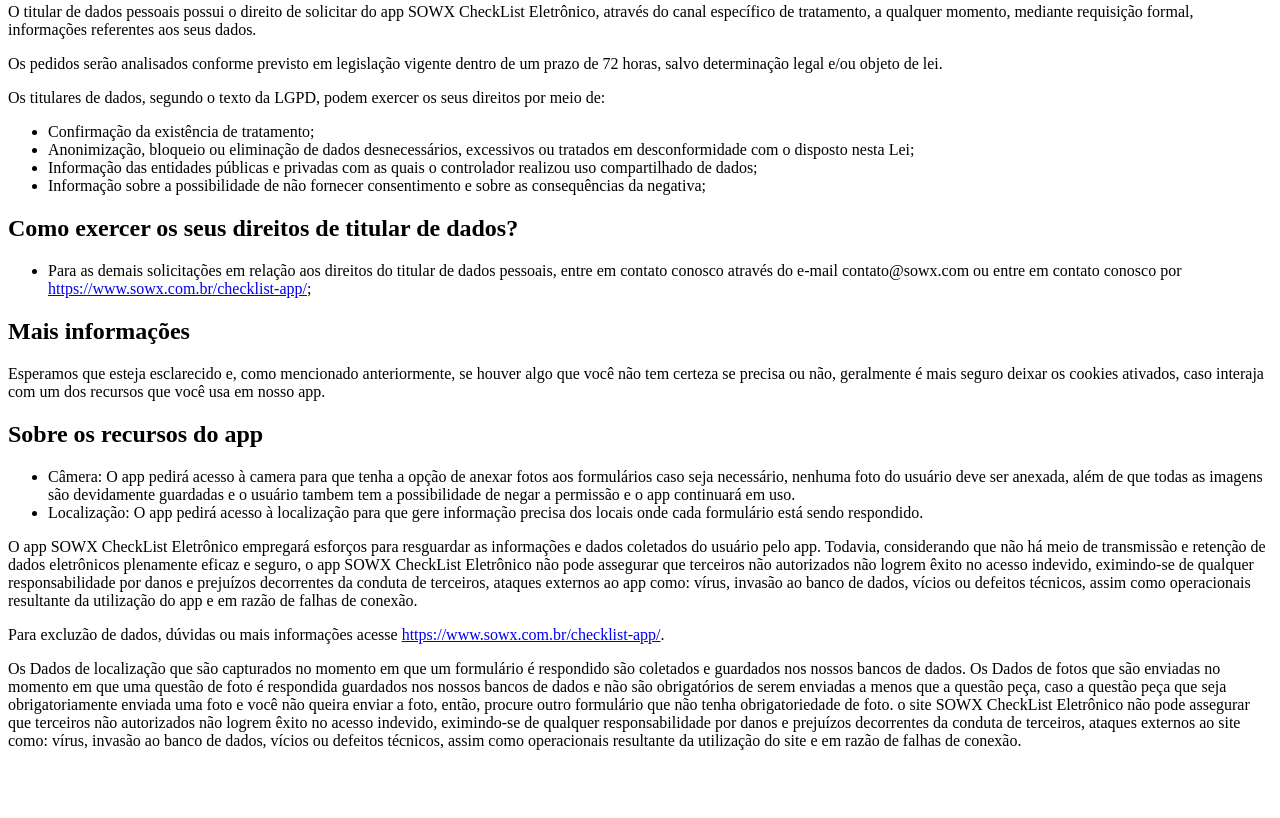
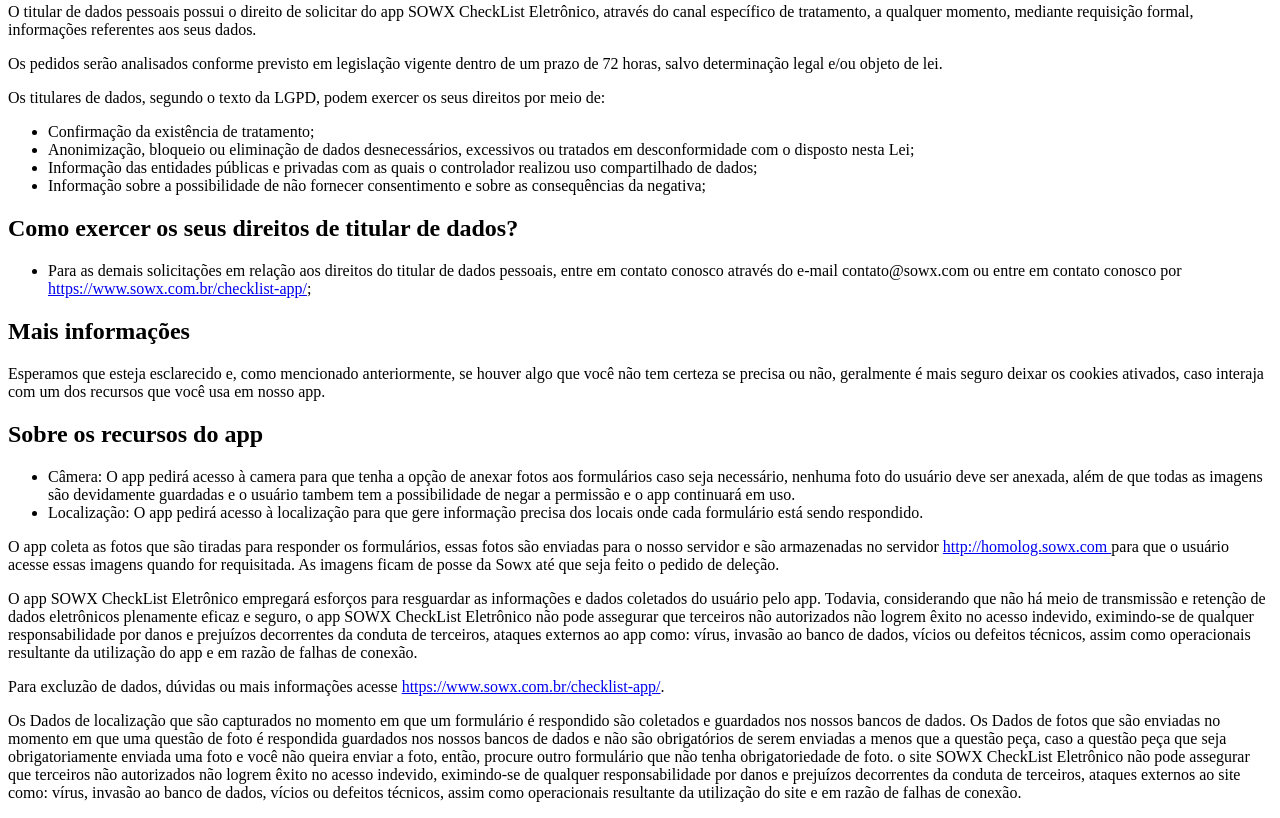
Before and after one commit to shymarrai/policyChecklist, a plain HTML site: page index.html in a window 1280 px wide. Shown: the part 917-1735 px from the top of the page. Before the commit the page ends 1683 px from the top, so only its background shows below. Drawn offline with Linux system fonts and the light colour scheme.

Commit message:
Update index.html

```diff
--- a/index.html
+++ b/index.html
@@ -118,8 +118,13 @@
         <li>Localização: O app pedirá acesso à localização para que gere informação precisa dos locais onde cada
             formulário
             está sendo respondido.</li>
+    </ul>
 
-    </ul>
+                <p>
+                  O app coleta as fotos que são tiradas para responder os formulários, essas fotos são enviadas para o nosso servidor e são armazenadas no servidor <a href='https://policy-checklist.vercel.app/'>
+                    http://homolog.sowx.com
+                  </a>para que o usuário acesse essas imagens quando for requisitada. As imagens ficam de posse da Sowx até que seja feito o pedido de deleção.
+                </p>
 
     <p>O app SOWX CheckList Eletrônico empregará esforços para resguardar as informações e dados coletados do usuário pelo app.
         Todavia, considerando que não há meio de transmissão e retenção de dados eletrônicos plenamente eficaz e seguro,
```
